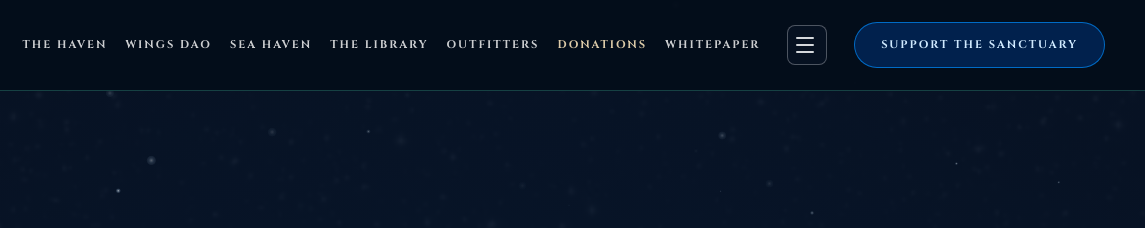
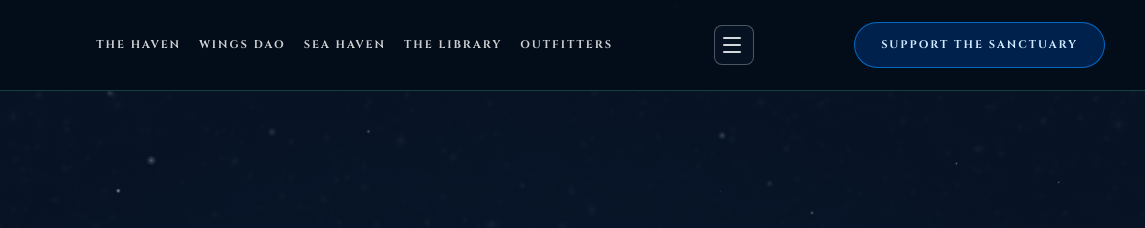
Before and after one commit to Duckxmeta/Glows-Haven, a website: page whitepapers.html in a window 1280 px wide. Shown: the top 228 px of the page, 135-1280 px from the left. Drawn offline with Linux system fonts and the light colour scheme; a web font is replaced by a local one.

Commit message:
Update whitepapers.html

```diff
--- a/whitepapers.html
+++ b/whitepapers.html
@@ -55,8 +55,6 @@
             <a href="sea-haven.html">Sea Haven</a>
             <a href="library.html">The Library</a>
             <a href="merch.html">Outfitters</a>
-        <a href="donations.html">Donations</a>
-            <a href="whitepapers.html">Whitepaper</a>
         </nav>
         <div class="nav-more-wrap">
             <button type="button" class="nav-more-toggle" id="navMoreToggle" aria-label="Open menu" aria-expanded="false" aria-controls="navPagesOverlay">
```
